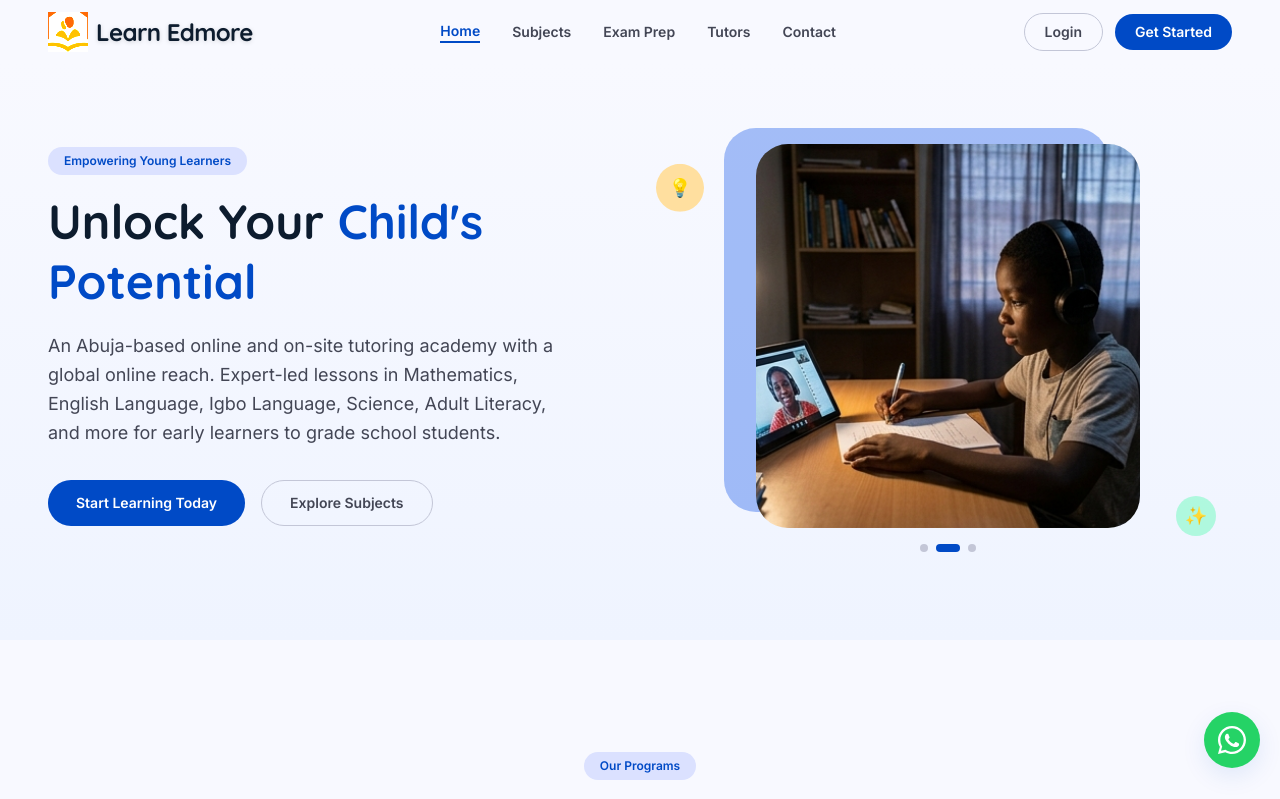
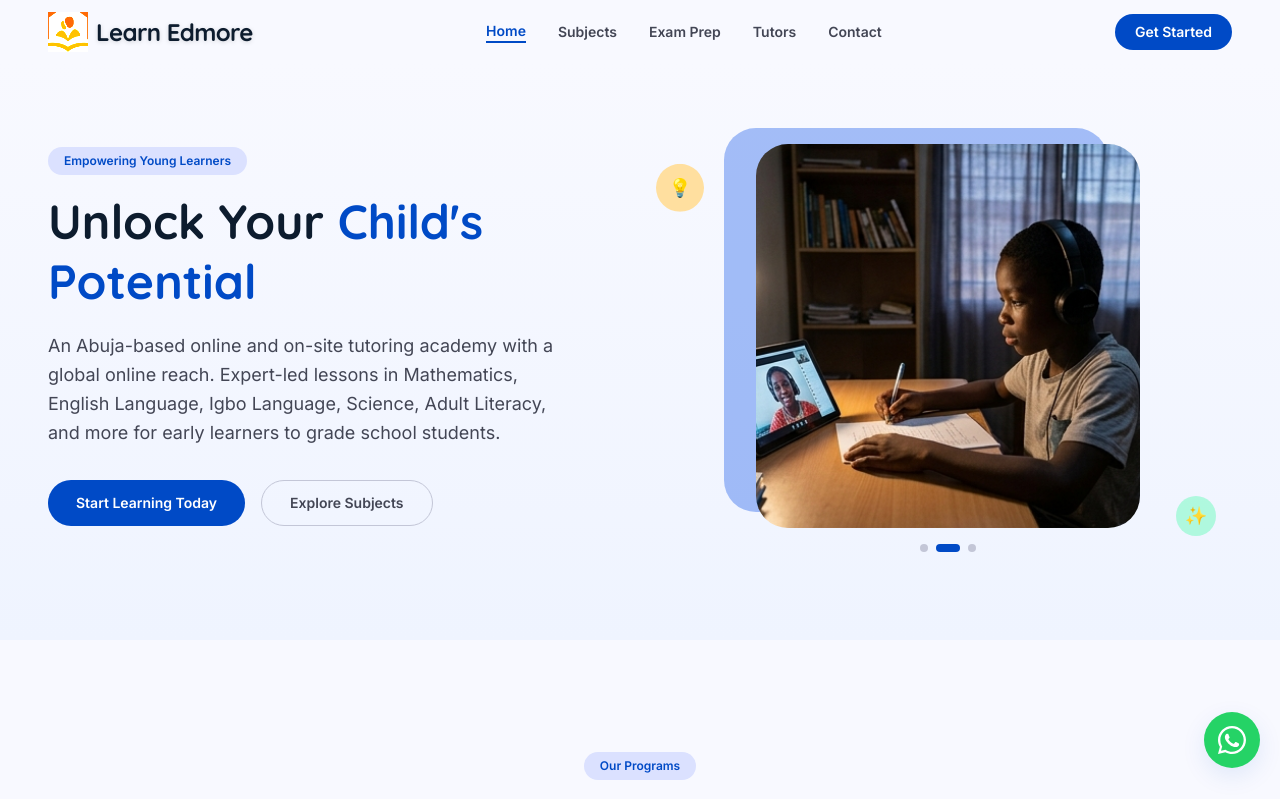
Before and after one commit to onojaonoja2/learn_edmore, a Next.js app: page / in a window 1280 px wide. Shown: the top 799 px of the page. Built offline with nearby package versions, Linux system fonts and the light colour scheme.

Commit message:
feat: updated the contact IDs

```diff
--- a/app/contact/page.tsx
+++ b/app/contact/page.tsx
@@ -254,7 +254,7 @@ export default function ContactPage() {
                         Email Us
                       </h4>
                       <p className="mt-0.5 text-sm text-on-surface-variant">
-                        hello@learnedmore.com
+                        learnedmoreconsult@gmail.com
                       </p>
                     </div>
                   </div>
--- a/app/privacy/page.tsx
+++ b/app/privacy/page.tsx
@@ -46,7 +46,7 @@ const sections = [
   {
     title: 'Contact Us',
     content:
-      'If you have any questions about this Privacy Policy or how we handle your data, please contact us at hello@learnedmore.com or visit our Contact page.',
+      'If you have any questions about this Privacy Policy or how we handle your data, please contact us at learnedmoreconsult@gmail.com or visit our Contact page.',
   },
 ]
 
--- a/app/terms/page.tsx
+++ b/app/terms/page.tsx
@@ -56,7 +56,7 @@ const sections = [
   {
     title: 'Contact Information',
     content:
-      'For questions about these Terms of Service, please contact us at hello@learnedmore.com, call +234 806 424 7525, or visit our Contact page.',
+      'For questions about these Terms of Service, please contact us at learnedmoreconsult@gmail.com, call +234 806 424 7525, or visit our Contact page.',
   },
 ]
 
--- a/components/Navbar.tsx
+++ b/components/Navbar.tsx
@@ -84,12 +84,6 @@ export default function Navbar({ active }: { active?: string }) {
 
           <div className="hidden items-center gap-3 md:flex">
             <Link
-              href="/login"
-              className="rounded-full border border-outline-variant px-5 py-2 text-sm font-semibold text-on-surface-variant transition-colors hover:border-primary hover:text-primary"
-            >
-              Login
-            </Link>
-            <Link
               href="/get-started"
               className="rounded-full bg-primary px-5 py-2 text-sm font-semibold text-on-primary transition-opacity hover:opacity-90"
             >
@@ -144,13 +138,6 @@ export default function Navbar({ active }: { active?: string }) {
           </nav>
           <div className="flex gap-3 border-t border-outline-variant bg-surface px-5 py-4">
             <Link
-              href="/login"
-              onClick={() => setMenuOpen(false)}
-              className="w-full rounded-full border border-outline-variant px-5 py-3 text-center text-sm font-semibold text-on-surface-variant transition-colors hover:border-primary hover:text-primary"
-            >
-              Login
-            </Link>
-            <Link
               href="/get-started"
               onClick={() => setMenuOpen(false)}
               className="w-full rounded-full bg-primary px-5 py-3 text-center text-sm font-semibold text-on-primary transition-opacity hover:opacity-90"
```
